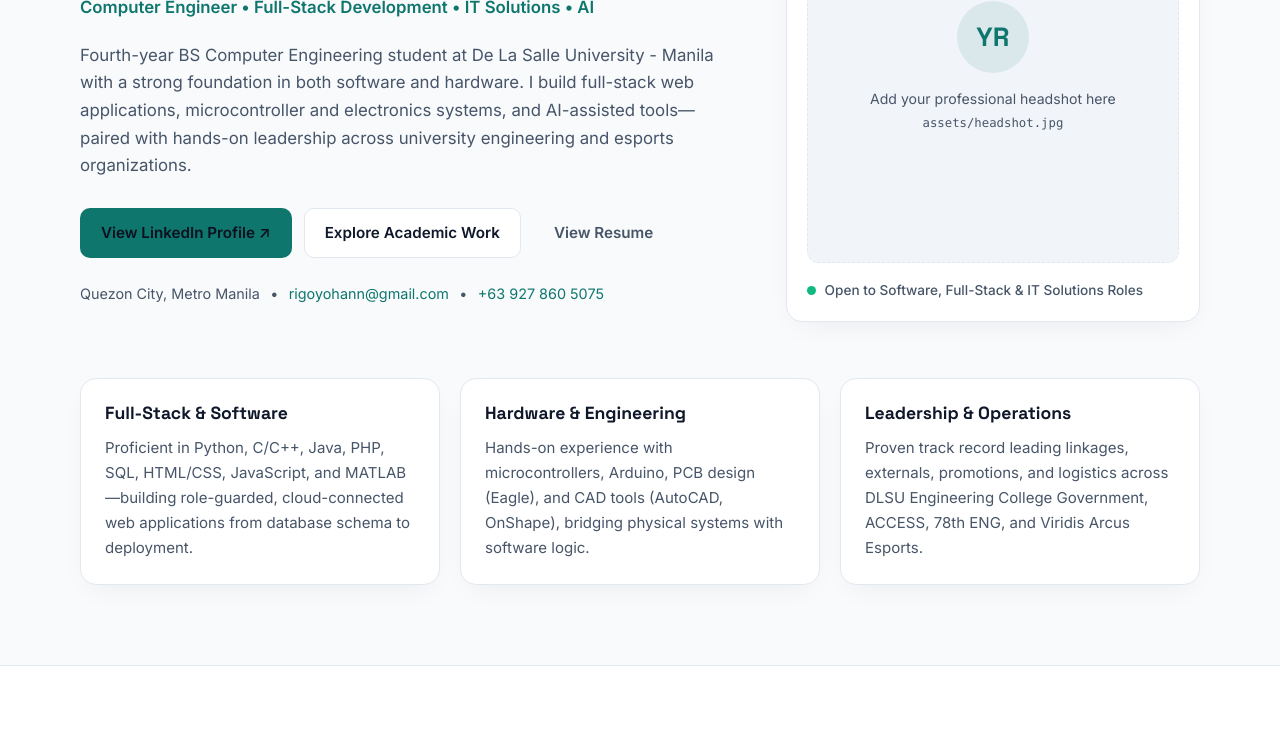
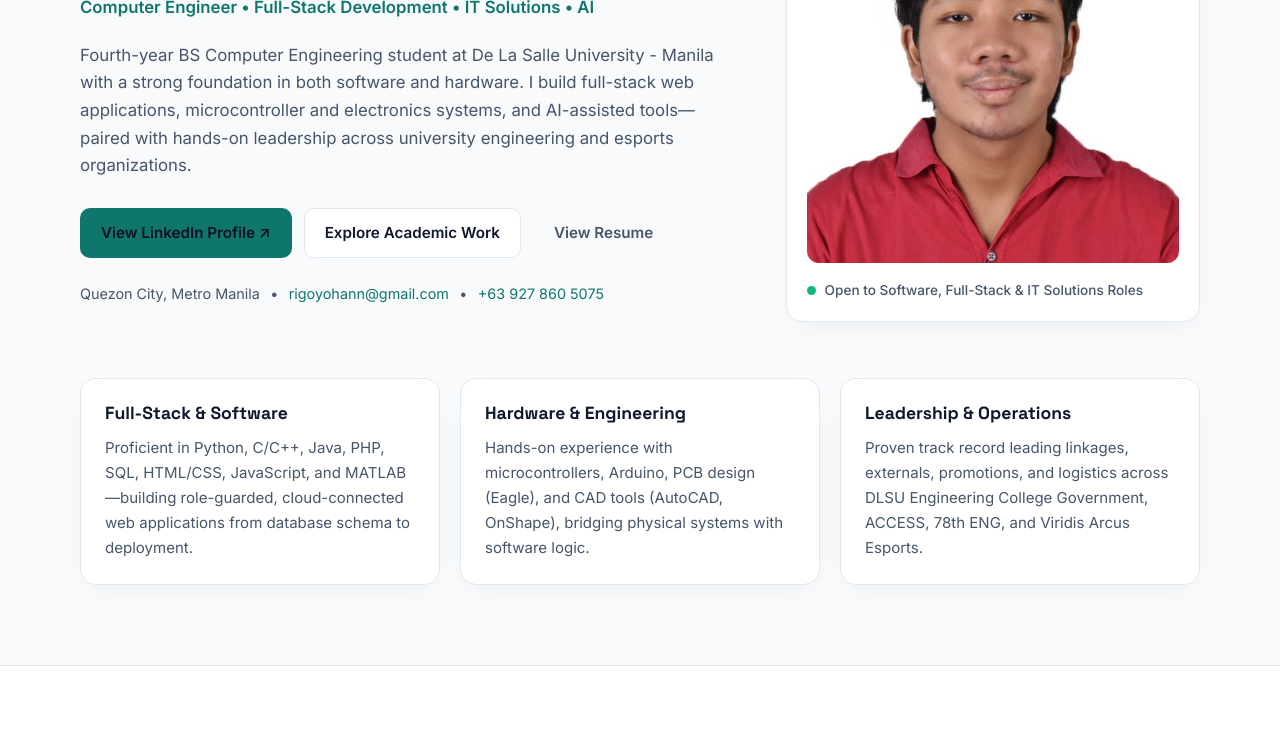
Before and after one commit to yhonnah/career-eportfolio, a plain HTML site: page index.html in a window 1280 px wide. Shown: the part 284-1027 px from the top of the page. Drawn offline with Linux system fonts and the light colour scheme.

Commit message:
Add professional headshot to hero section

```diff
--- a/index.html
+++ b/index.html
@@ -62,11 +62,7 @@
         </div>
 
         <div class="hero-photo-card">
-          <!-- Replace this placeholder with your professional headshot image: <img src="assets/headshot.jpg" alt="Yohann Elijah C. Rigo" /> -->
-          <div class="photo-placeholder">
-            <div class="photo-initials">YR</div>
-            <p class="photo-note">Add your professional headshot here<br /><code>assets/headshot.jpg</code></p>
-          </div>
+          <img src="assets/headshot.jpg" alt="Yohann Elijah C. Rigo" class="hero-headshot" />
           <div class="status-pill">
             <span class="status-dot"></span>
             Open to Software, Full-Stack &amp; IT Solutions Roles
--- a/styles.css
+++ b/styles.css
@@ -281,6 +281,16 @@ code {
   border-radius: var(--radius);
   padding: 1.25rem;
   box-shadow: var(--shadow);
+}
+
+.hero-headshot {
+  width: 100%;
+  aspect-ratio: 4 / 4.2;
+  object-fit: cover;
+  object-position: top center;
+  border-radius: 12px;
+  display: block;
+  background: #ffffff;
 }
 
 .photo-placeholder {
```
Also changed, not shown: assets/headshot.jpg (added).
